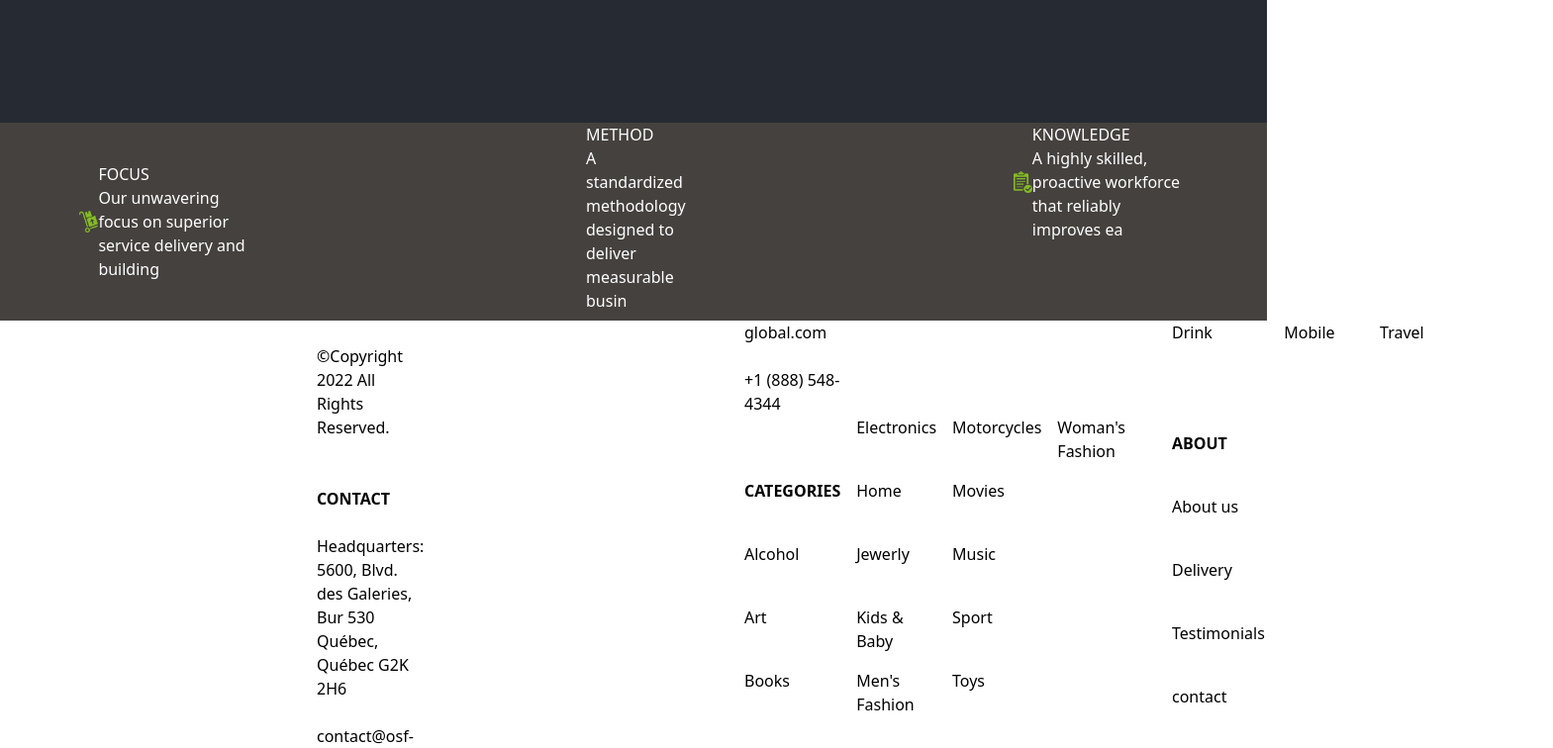
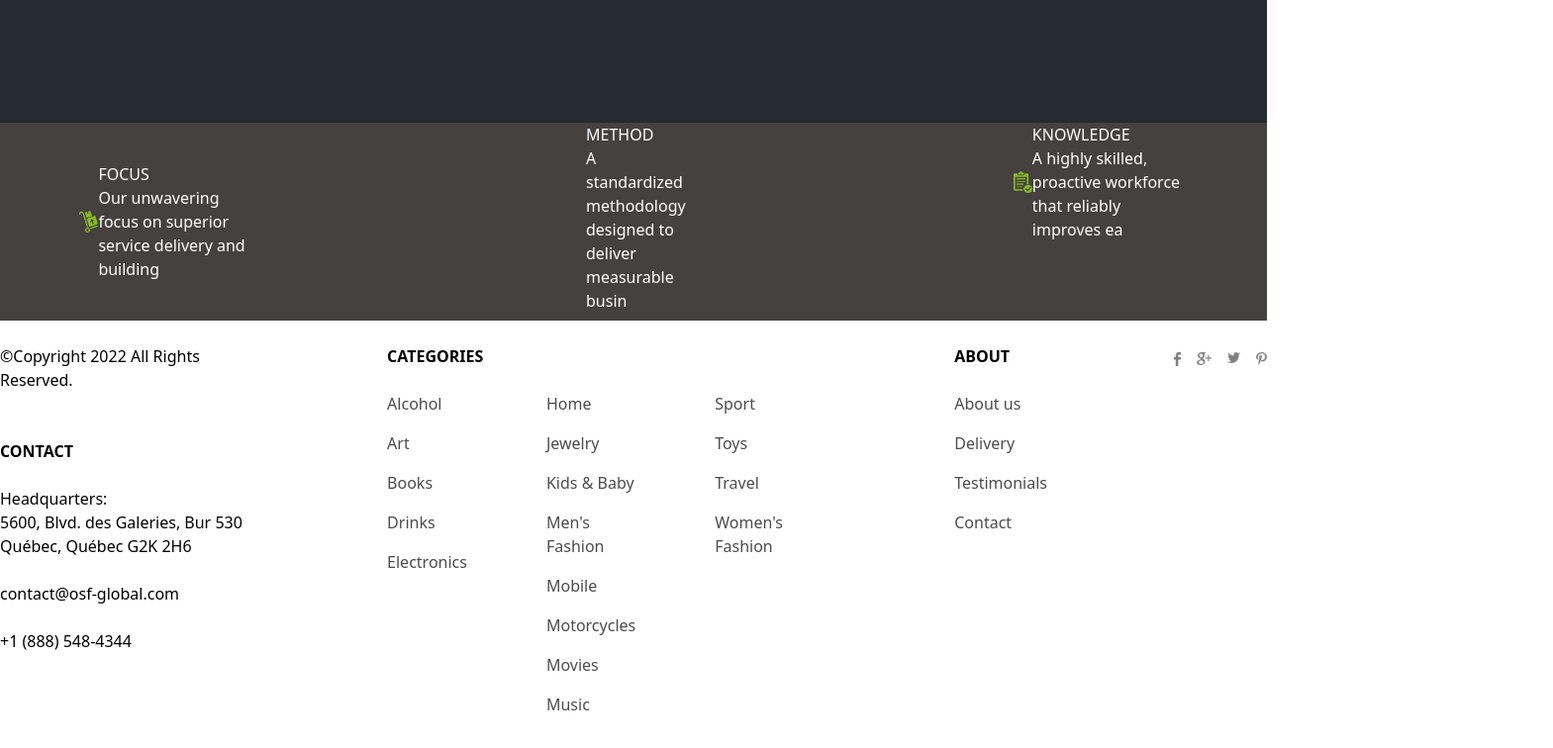
Before and after one commit to furkanyilmaz/eCommerce-Frontend-Project, a React (Create React App) app: page /404 in a window 1280 px wide. Shown: the part 2478-3234 px from the top of the page at 99% size, 1569 px wide, since content can reach past the window. After the commit the page ends 3202 px from the top, so only its background shows below. Built offline with nearby package versions, Linux system fonts and the light colour scheme.

Commit message:
footer_completed

```diff
--- a/src/components/Footer.js
+++ b/src/components/Footer.js
@@ -1,21 +1,20 @@
 import React from "react";
-import f from "../images/f.png"
-import g from "../images/g+.png"
-import t from "../images/t.png"
-import p from "../images/p.png"
+import f from "../images/f.png";
+import g from "../images/g+.png";
+import t from "../images/t.png";
+import p from "../images/p.png";
 
 export default function Footer() {
-  return <div className="bg-white h-s6">
-
-
-<div className="columns-3">
-      <div className="ml-80 float-left">
+  return (
+    <div className="w-fw mx-auto flex space-x-32 font-lato">
+      <div className="mr-2">
         <br></br>
-                    <p className='col-sm'>&copy;Copyright {new Date().getFullYear()} All Rights Reserved.</p>
-
+        <p className="col-sm">
+          &copy;Copyright {new Date().getFullYear()} All Rights Reserved.
+        </p>
         <br></br>
         <br></br>
-                      <h5 className='font-bold'>CONTACT</h5>
+        <h1 className="font-bold">CONTACT</h1>
         <br></br>
         Headquarters:
         <br></br>
@@ -24,59 +23,133 @@ export default function Footer() {
         Québec, Québec G2K 2H6
         <br></br>
         <br></br>
-                              <a href="#">contact@osf-global.com</a>
+        <a href="https://osf.digital/" target="_blank">
+          contact@osf-global.com
+        </a>
         <br></br>
         <br></br>
         <a href="#">+1 (888) 548-4344</a>
-
-      </div>
-      <div className="ml-80 float-left grid grid-rows-6 grid-flow-col gap-4">
-
-                      <br></br>
-                      <h5 className='font-bold'>CATEGORIES</h5>
-                      <a href="#">Alcohol</a>
-                      <a href="#">Art</a>
-                      <a href="#">Books</a>
-                      <a href="#">Drink</a>
-                      <a href="#">Electronics</a>
-                      <a href="#">Home</a>
-                      <a href="#">Jewerly</a>
-                      <a href="#">Kids & Baby</a>
-                      <a href="#">Men's Fashion</a>
-                      <a href="#">Mobile</a>
-                      <a href="#">Motorcycles</a>
-                      <a href="#">Movies</a>
-                      <a href="#">Music</a>
-                      <a href="#">Sport</a>
-                      <a href="#">Toys</a>
-                      <a href="#">Travel</a>
-                      <a href="#">Woman's Fashion</a>
-                      <br></br>
-
       </div>
 
+      <div className="pr-2">
+        <div>
+          <br></br>
+          <h1 className="font-bold">CATEGORIES</h1>
+          <br></br>
+        </div>
+        <div className="flex flex-row space-x-20 opacity-70">
+          <div>
+            <ul className="space-y-4">
+              <li>
+                <a href="#">Alcohol</a>
+              </li>
+              <li>
+                <a href="#">Art</a>
+              </li>
+              <li>
+                <a href="#">Books</a>
+              </li>
+              <li>
+                <a href="#">Drinks</a>
+              </li>
+              <li>
+                <a href="#">Electronics</a>
+              </li>
+            </ul>
+          </div>
 
-                <div className="ml-80 float-left grid grid-rows-6 grid-flow-col gap-4">
-
-
-                      <br></br>
-                      <br></br>
-                      <h5 className='font-bold'>ABOUT</h5>
-                      <a href="#">About us</a>
-                      <a href="#">Delivery</a>
-                      <a href="#">Testimonials</a>
-                      <a href="#">contact</a>
-
-                      <ul className="" style={{display: 'flex', alignItems: 'center', justifyContent: 'space-evenly'}}>
-                        <li className="mr-5">  <a href="#"><img src={f}></img></a></li>
-                        <li className="mr-5">  <a href="#"><img src={g}></img></a></li>
-                        <li className="mr-5">  <a href="#"><img src={t}></img></a></li>
-                        <li className="mr-5">  <a href="#"><img src={p}></img></a></li>
-
+          <div>
+            <ul className="space-y-4">
+              <li>
+                <a href="#">Home</a>
+              </li>
+              <li>
+                <a href="#">Jewelry</a>
+              </li>
+              <li>
+                <a href="#">Kids & Baby</a>
+              </li>
+              <li>
+                <a href="#">Men's Fashion</a>
+              </li>
+              <li>
+                <a href="#">Mobile</a>
+              </li>
+              <li>
+                <a href="#">Motorcycles</a>
+              </li>
+              <li>
+                <a href="#">Movies</a>
+              </li>
+              <li>
+                <a href="#">Music</a>
+              </li>
             </ul>
-
-
+          </div>
+          <div>
+            <ul className="space-y-4">
+              <li>
+                <a href="#">Sport</a>
+              </li>
+              <li>
+                <a href="#">Toys</a>
+              </li>
+              <li>
+                <a href="#">Travel</a>
+              </li>
+              <li>
+                <a href="#">Women's Fashion</a>
+              </li>
+            </ul>
           </div>
         </div>
-  </div>;
+      </div>
+
+      <div>
+        <div>
+          <br></br>
+          <h1 className="font-bold">ABOUT</h1>
+          <br></br>
+        </div>
+        <div>
+          <ul className="space-y-4 opacity-70">
+            <li>
+              <a href="#">About us</a>
+            </li>
+            <li>
+              <a href="#">Delivery</a>
+            </li>
+            <li>
+              <a href="#">Testimonials</a>
+            </li>
+            <li>
+              <a href="#">Contact</a>
+            </li>
+          </ul>
+        </div>
+      </div>
+      <div className="flex flex-row mt-8">
+        <div className="mr-4">
+          <a href="https://www.facebook.com/OSFDigital/" target="_blank">
+            <img className="opacity-50 w-2 hover:opacity-100" src={f}></img>
+          </a>
+        </div>
+        <div className="mr-4">
+          <a href="#">
+            <img className="opacity-50 hover:opacity-100" src={g}></img>
+          </a>
+        </div>
+        <div className="">
+          <a href="https://twitter.com/osfdigital" target="_blank">
+            <img className="opacity-50 hover:opacity-100" src={t}></img>
+          </a>
+        </div>
+        <div className="ml-4">
+          <a href="#">
+            <img className="opacity-50 hover:opacity-100" src={p}></img>
+          </a>
+        </div>
+      </div>
+    </div>
+  );
 }
```
Lines whose indentation alone changed are shown as unchanged.
